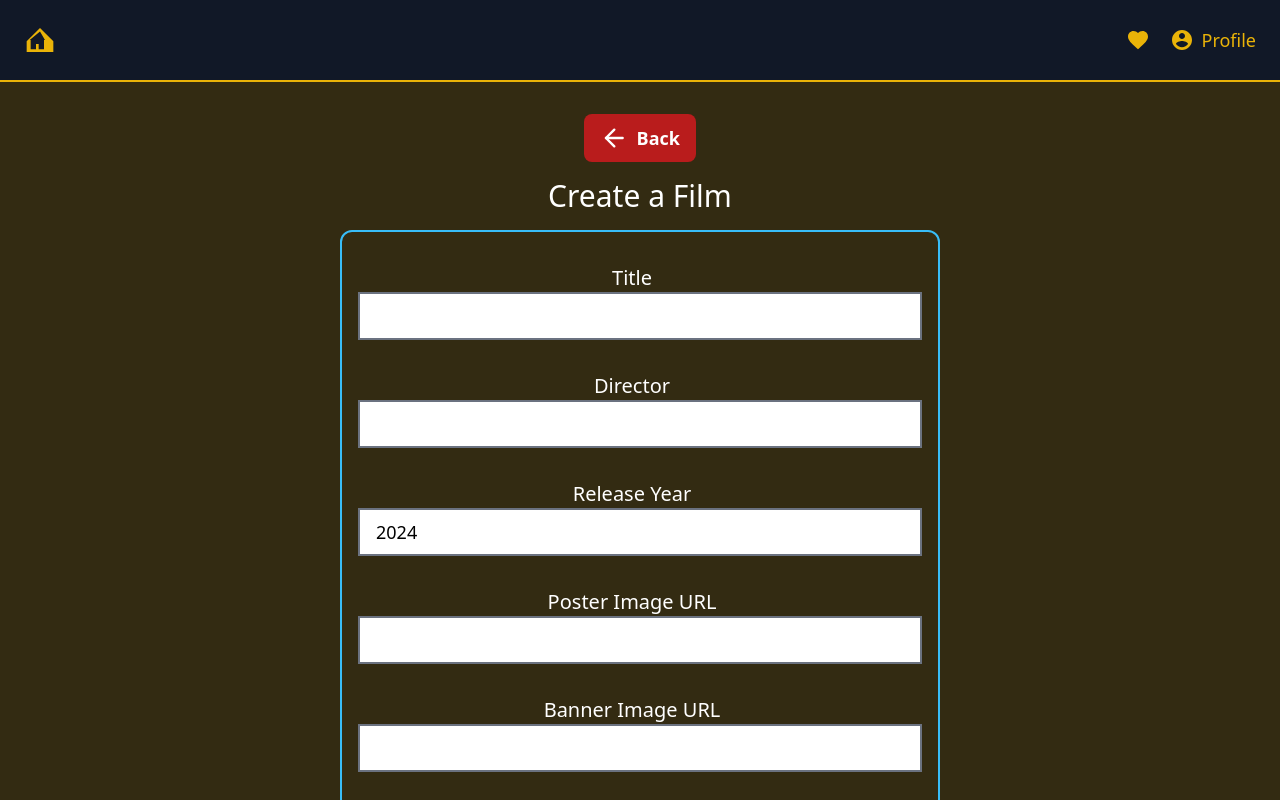
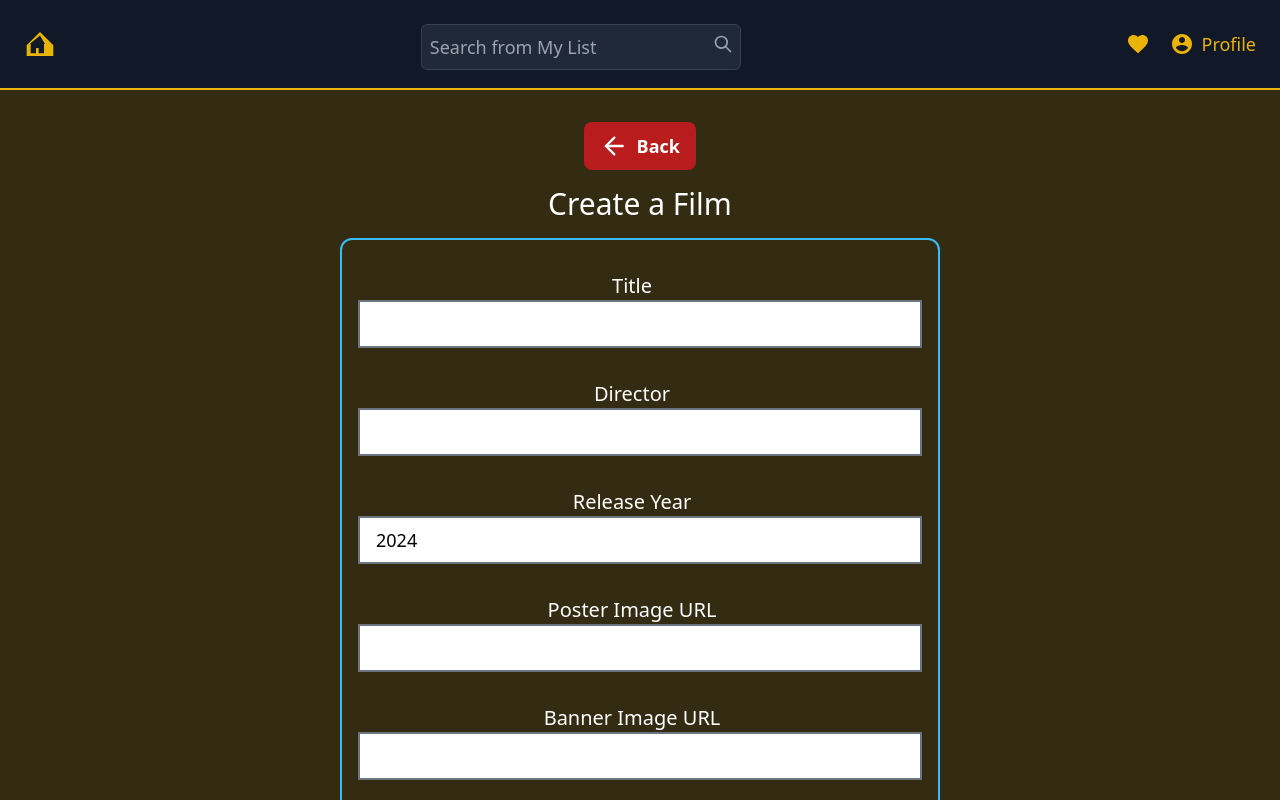
Before and after one commit to fsevindik/blog, a React (Vite) app in the folder client/: page /films/create in a window 1280 px wide. Shown: the top 800 px of the page. Built offline with nearby package versions, Linux system fonts and the light colour scheme; no server answers.

Commit message:
remove conditional rendering for search bar

```diff
--- a/client/src/componenets/Header/Header.tsx
+++ b/client/src/componenets/Header/Header.tsx
@@ -1,13 +1,13 @@
 import axios from "axios";
 import React, { useContext, useEffect, useRef, useState } from "react";
-import { useLocation, Link } from "react-router-dom";
+import {  Link } from "react-router-dom";
 import FilmContext from "../../context/FilmDb";
 import useDebounce from "../../hooks/useDebounce";
 import WishList from "../../pages/components/WishList";
 import Navbar from "../Navbar/Navbar";
 import { Film, User } from "../../types/types";
 import SearchIcon from "../../icons/SearchIcon";
-import HomeIcon from "../../icons/HomeIcon"; // Home ikonunu ekledik
+import HomeIcon from "../../icons/HomeIcon";
 
 interface HeaderProps {
   user: User | null;
@@ -19,7 +19,6 @@ const Header: React.FC<HeaderProps> = ({ user }) => {
   const [, setSearchResults] = useState<Film[]>([]);
   const [searchTerm, setSearchTerm] = useState("");
   const debouncedSearchTerm = useDebounce(searchTerm, 400);
-  const location = useLocation();
   const token = localStorage.getItem("token");
 
   useEffect(() => {
@@ -63,8 +62,8 @@ const Header: React.FC<HeaderProps> = ({ user }) => {
           <Link to="/" className="text-yellow-500 hover:text-white flex items-center">
             <HomeIcon className="md:w-8 md:h-8 w-6 h-6 hover:scale-110 transition-transform duration-300" size={2} />
           </Link>
-          {location.pathname === "/" && (
-            <div className="relative max-w-xs w-1/2 ">
+
+            <div className="relative max-w-xs w-1/2 h-10">
               <input
                 type="text"
                 placeholder="Search from My List"
@@ -80,7 +79,7 @@ const Header: React.FC<HeaderProps> = ({ user }) => {
                 <SearchIcon size={4} />
               </button>
             </div>
-          )}
+
           <div className="flex items-center space-x-4">
             {token && <WishList />}
             <Navbar user={user} />
```
